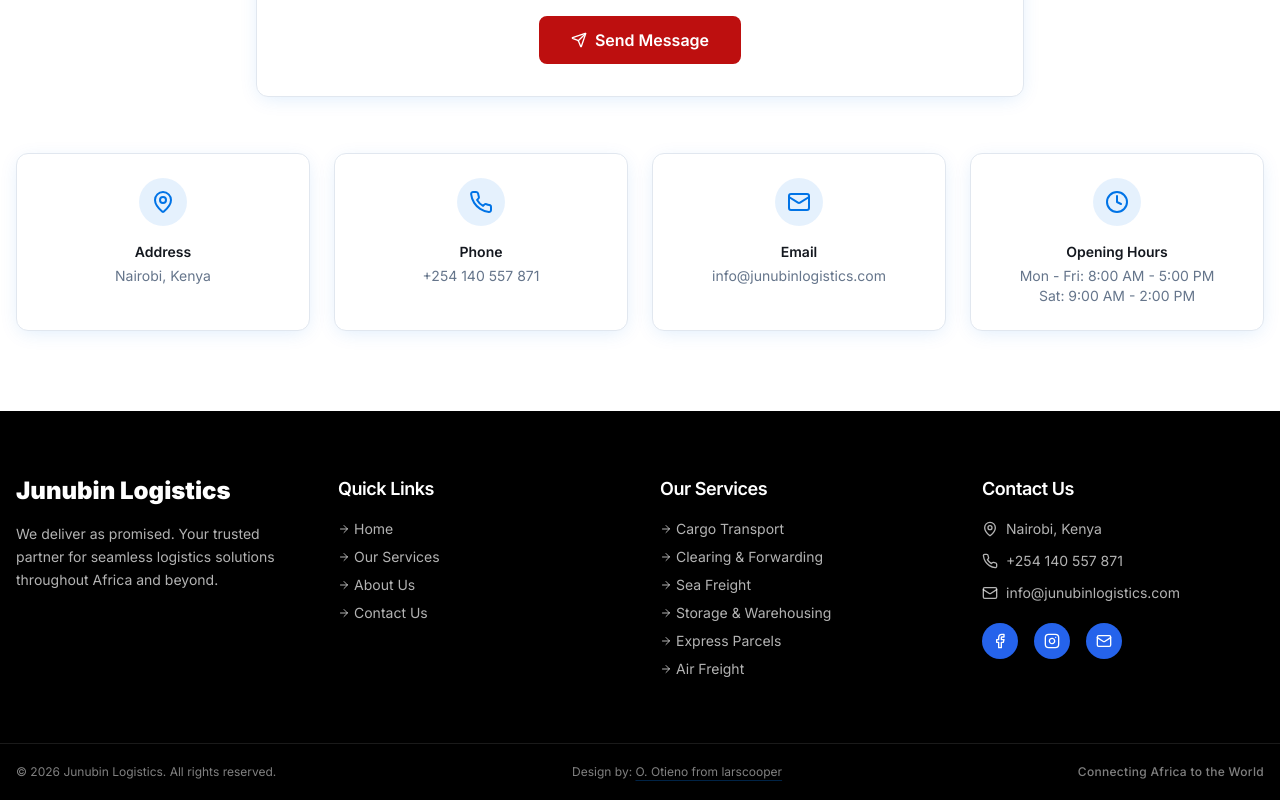
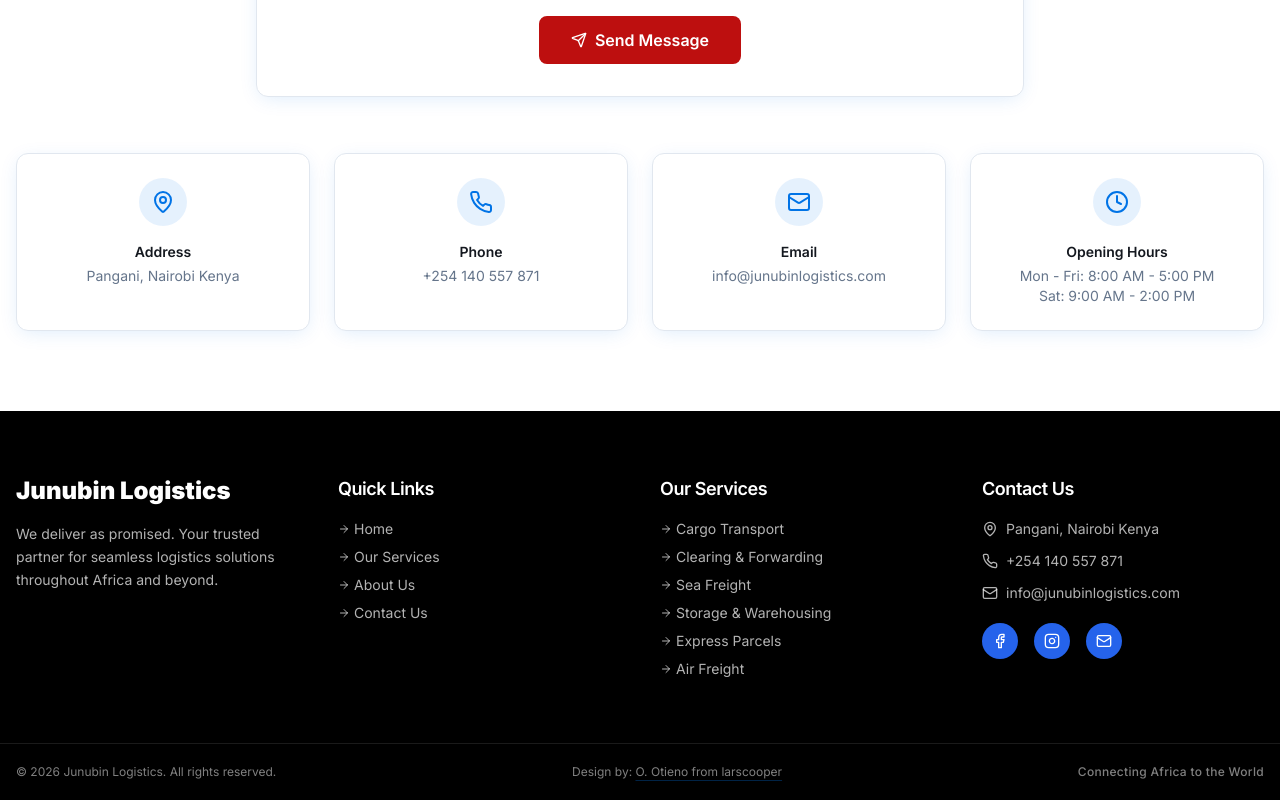
Before and after one commit to JosephOkumu/junubinlogistics, a React (Vite) app in the folder frontend/: page /contact in a window 1280 px wide. Shown: the part 902-1702 px from the top of the page. Built offline with nearby package versions, Linux system fonts and the light colour scheme; the HTML template or start-up script is replaced by a standard one.

Commit message:
chore: make content clickable

```diff
--- a/frontend/src/components/Footer.tsx
+++ b/frontend/src/components/Footer.tsx
@@ -64,15 +64,26 @@
             <ul className="space-y-3 text-sm text-primary-foreground/70">
               <li className="flex items-start gap-2">
                 <MapPin className="w-4 h-4 mt-0.5 shrink-0" />
-                Nairobi, Kenya
+                <a
+                  href="https://www.google.com/maps/search/?api=1&query=JUNUBIN+LOGISTICS+PRHP%2BH2M+Losai+Rd+Nairobi"
+                  target="_blank"
+                  rel="noopener noreferrer"
+                  className="hover:text-primary-foreground transition-colors"
+                >
+                  Pangani, Nairobi Kenya
+                </a>
               </li>
               <li className="flex items-center gap-2">
                 <Phone className="w-4 h-4 shrink-0" />
-                +254 140 557 871
+                <a href="tel:+254140557871" className="hover:text-primary-foreground transition-colors">
+                  +254 140 557 871
+                </a>
               </li>
               <li className="flex items-center gap-2">
                 <Mail className="w-4 h-4 shrink-0" />
-                info@junubinlogistics.com
+                <a href="mailto:info@junubinlogistics.com" className="hover:text-primary-foreground transition-colors">
+                  info@junubinlogistics.com
+                </a>
               </li>
             </ul>
             {/* Social Media */}
--- a/frontend/src/pages/Contact.tsx
+++ b/frontend/src/pages/Contact.tsx
@@ -154,22 +154,56 @@
           {/* Contact Info Cards */}
           <div className="grid grid-cols-1 sm:grid-cols-2 lg:grid-cols-4 gap-6">
             {[
-              { icon: MapPin, label: "Address", value: "Nairobi, Kenya", delay: "animate-delay-100" },
-              { icon: Phone, label: "Phone", value: "+254 140 557 871", delay: "animate-delay-200" },
-              { icon: Mail, label: "Email", value: "info@junubinlogistics.com", delay: "animate-delay-300" },
-              { icon: Clock, label: "Opening Hours", value: "Mon - Fri: 8:00 AM - 5:00 PM\nSat: 9:00 AM - 2:00 PM", delay: "animate-delay-100" },
-            ].map((item, index) => (
+              {
+                icon: MapPin,
+                label: "Address",
+                value: "Pangani, Nairobi Kenya",
+                link: "https://www.google.com/maps/search/?api=1&query=JUNUBIN+LOGISTICS+PRHP%2BH2M+Losai+Rd+Nairobi",
+                delay: "animate-delay-100"
+              },
+              {
+                icon: Phone,
+                label: "Phone",
+                value: "+254 140 557 871",
+                link: "tel:+254140557871",
+                delay: "animate-delay-200"
+              },
+              {
+                icon: Mail,
+                label: "Email",
+                value: "info@junubinlogistics.com",
+                link: "mailto:info@junubinlogistics.com",
+                delay: "animate-delay-300"
+              },
+              {
+                icon: Clock,
+                label: "Opening Hours",
+                value: "Mon - Fri: 8:00 AM - 5:00 PM\nSat: 9:00 AM - 2:00 PM",
+                delay: "animate-delay-100"
+              },
+            ].map((item, index) => {
+              const content = (
                 <div
-                key={item.label}
-                className={`bg-card rounded-xl p-6 shadow-card border border-border text-center reveal-on-scroll ${index < 2 ? "animate-slide-in-left" : "animate-slide-in-right"} ${item.delay}`}
+                  className={`bg-card rounded-xl p-6 shadow-card border border-border text-center h-full hover:border-accent-red/30 transition-colors ${item.delay}`}
                 >
                   <div className="w-12 h-12 rounded-full bg-primary/10 flex items-center justify-center mx-auto mb-4">
                     <item.icon className="w-6 h-6 text-primary" />
                   </div>
                   <div className="text-sm font-semibold text-foreground mb-1">{item.label}</div>
-                <div className="text-sm text-muted-foreground whitespace-pre-line">{item.value}</div>
+                  <div className={`text-sm text-muted-foreground whitespace-pre-line ${item.link ? "group-hover:text-accent-red transition-colors" : ""}`}>{item.value}</div>
                 </div>
-            ))}
+              );
+
+              return (
+                <div key={item.label} className={`reveal-on-scroll ${index < 2 ? "animate-slide-in-left" : "animate-slide-in-right"} group`}>
+                  {item.link ? (
+                    <a href={item.link} target={item.icon === MapPin ? "_blank" : undefined} rel={item.icon === MapPin ? "noopener noreferrer" : undefined}>
+                      {content}
+                    </a>
+                  ) : content}
+                </div>
+              );
+            })}
           </div>
         </div>
       </section>
```
Lines whose indentation alone changed are shown as unchanged.
